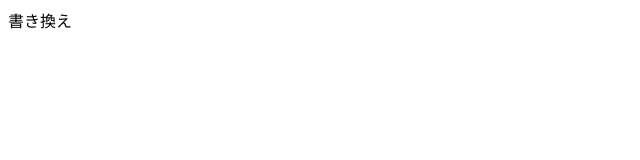
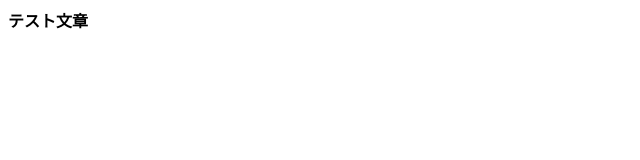
Before and after one commit to 231205106/20240422-test, a plain HTML site: page index.html in a window 1280 px wide. Shown: the full height of the page, 0-640 px from the left. Drawn offline with Linux system fonts and the light colour scheme.

Commit message:
Update index.html

```diff
--- a/index.html
+++ b/index.html
@@ -5,6 +5,8 @@
     <title>タイトル</title>
   </head>
   <body>
-    書き換え
+    <strong>
+      テスト文章
+    </strong>
   </body>
 </html>
```
